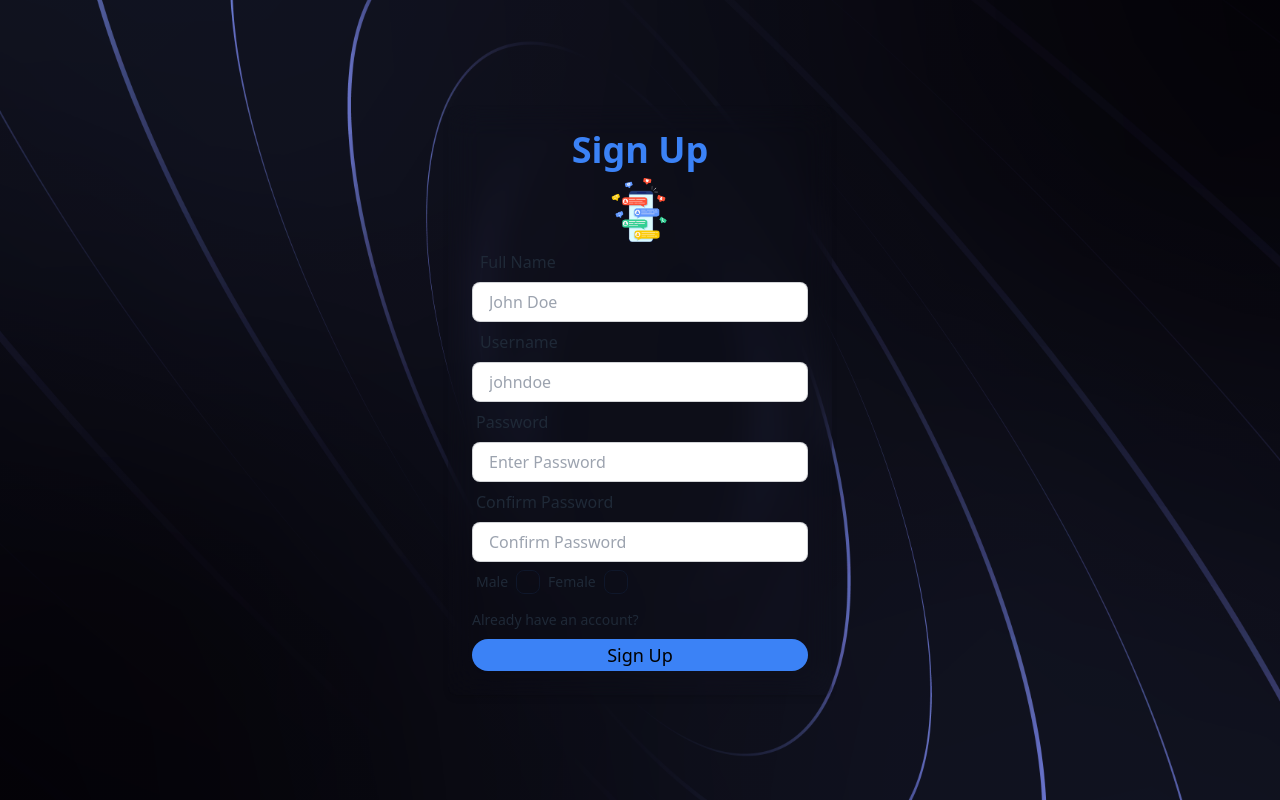
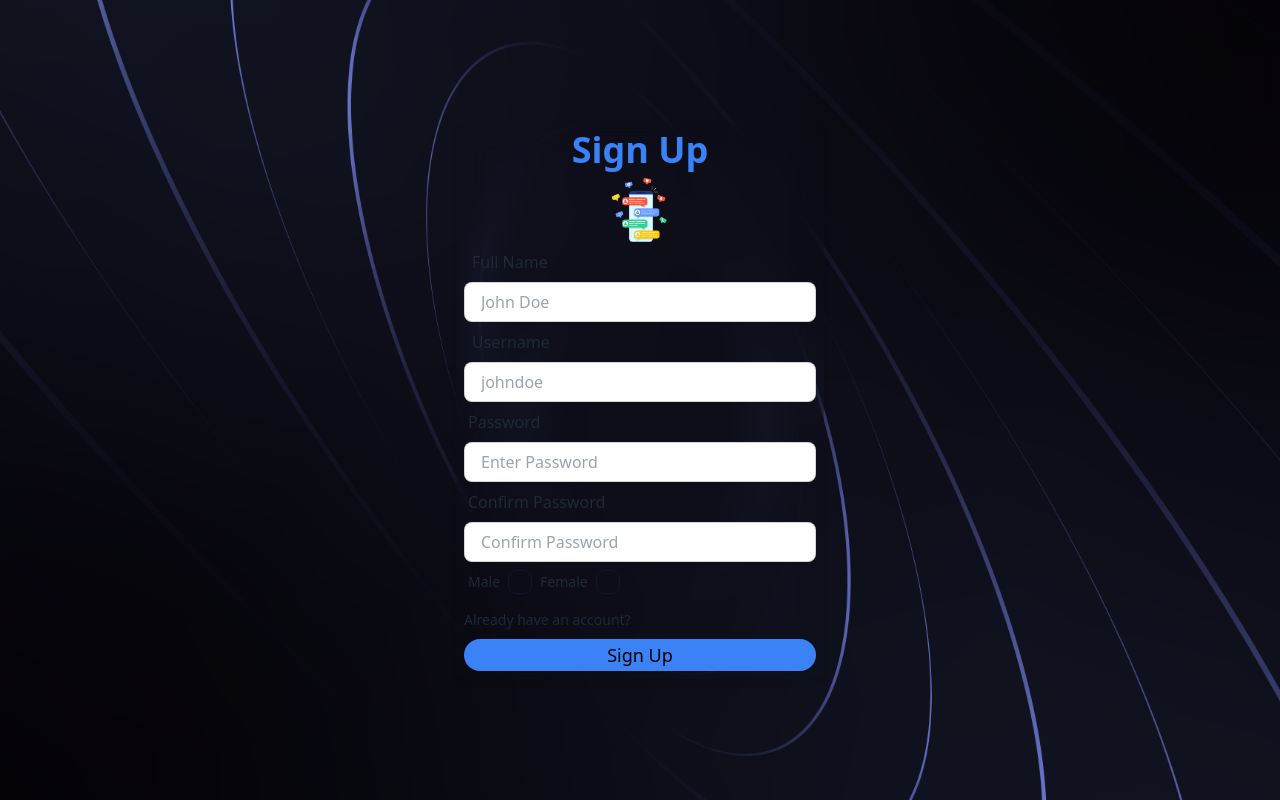
Before and after one commit to techmannih/chat-app, a React (Vite) app in the folder client/: page /signup in a window 1280 px wide. Built offline with nearby package versions, Linux system fonts and the light colour scheme.

Commit message:
Login Signup Updated

```diff
--- a/client/src/pages/login/Login.jsx
+++ b/client/src/pages/login/Login.jsx
@@ -15,7 +15,7 @@ const Login = () => {
 	};
 
 	return (
-		<div className='flex flex-col items-center justify-center min-w-96 mx-auto'>
+		<div className='flex flex-col items-center justify-center min-w-96 mx-auto p-2'>
 			<div className='w-full p-6 rounded-lg shadow-md bg-gray-400 bg-clip-padding backdrop-filter backdrop-blur-lg bg-opacity-0'>
 				<h1 className='text-4xl text-blue-500  font-bold text-center '>
 					Login
--- a/client/src/pages/signup/SignUp.jsx
+++ b/client/src/pages/signup/SignUp.jsx
@@ -25,8 +25,8 @@ const SignUp = () => {
 	};
 
 	return (
-		<div className='flex flex-col items-center justify-center min-w-96 mx-auto'>
-			<div className='w-full p-6 rounded-lg shadow-md bg-gray-400 bg-clip-padding backdrop-filter backdrop-blur-lg bg-opacity-0'>
+		<div className='flex flex-col items-center justify-center min-w-96 mx-auto p-2'>
+			<div className='w-full p-2 rounded-lg shadow-md bg-gray-400 bg-clip-padding backdrop-filter backdrop-blur-lg bg-opacity-0'>
 			<h1 className='text-4xl text-blue-500  font-bold text-center '>
 					Sign Up
 				</h1>
```
